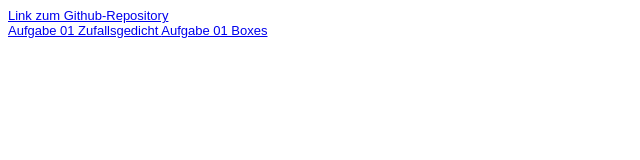
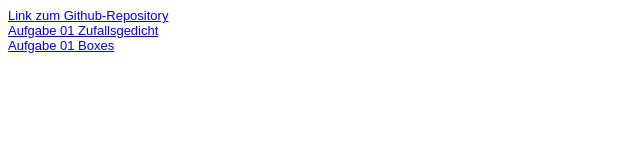
Before and after one commit to TimNees/EIA2-WS2021, a plain HTML site: page Steckbrief/steckbrief.htm in a window 1280 px wide. Shown: the whole page, without its empty margins (0-640 px from the left). Drawn offline with Linux system fonts and the light colour scheme.

Commit message:
Update steckbrief.htm

```diff
--- a/Steckbrief/steckbrief.htm
+++ b/Steckbrief/steckbrief.htm
@@ -13,7 +13,7 @@ body {
 </head>
 <body>
 	<a href="https://github.com/TimNees/EIA2-WS2021" target="_blank">Link zum Github-Repository </a> <br>
-	<a href="https://timnees.github.io/EIA2-WS2021/A01_Zufallsgedicht/A01_Zufallsgedicht.html" target="_blank">Aufgabe 01 Zufallsgedicht </a>
+	<a href="https://timnees.github.io/EIA2-WS2021/A01_Zufallsgedicht/A01_Zufallsgedicht.html" target="_blank">Aufgabe 01 Zufallsgedicht </a> <br>
 	<a href="https://timnees.github.io/EIA2-WS2021/A01_Boxes/L01_Boxes.pdf" target="_blank">Aufgabe 01 Boxes </a>
 </body>
 </html>
```
